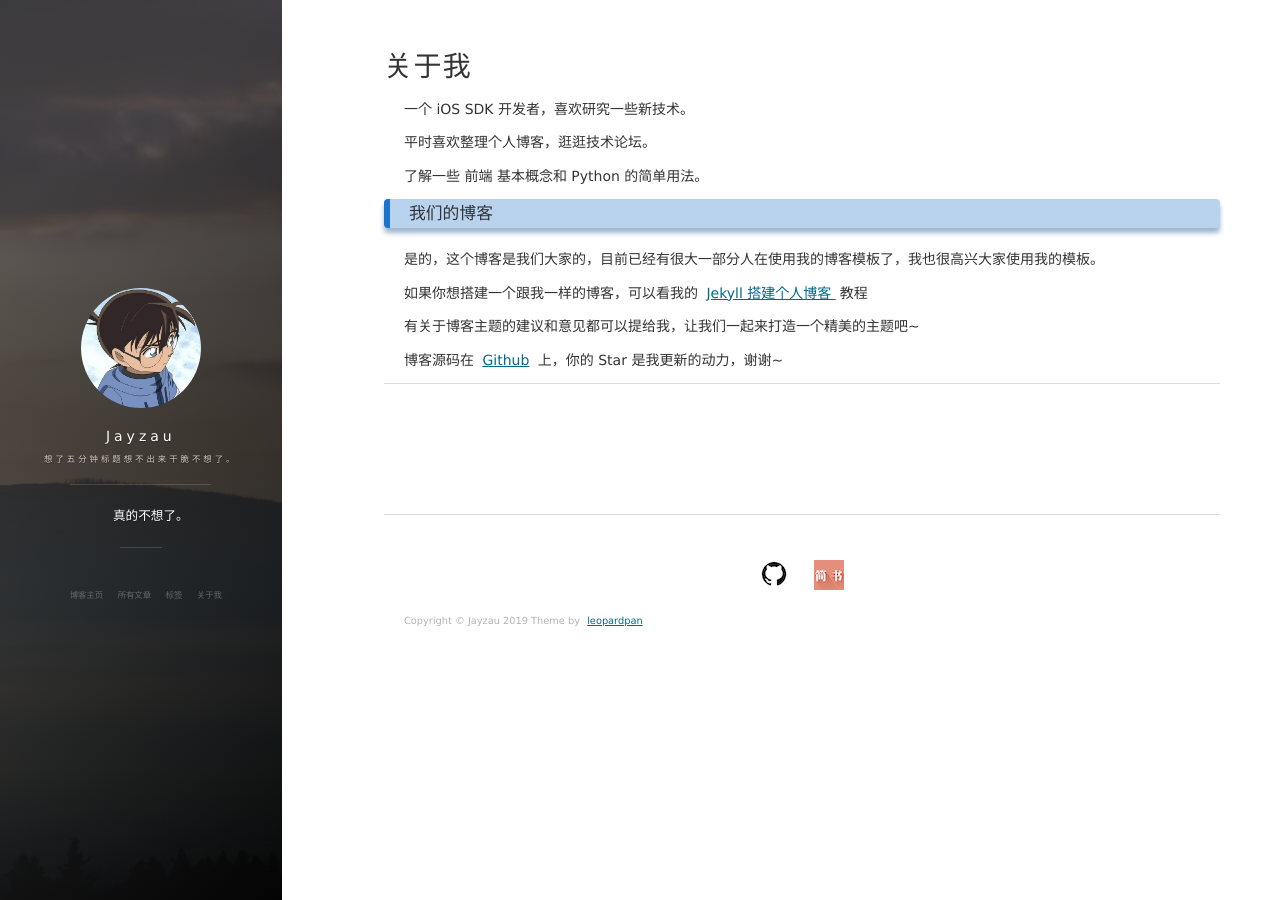
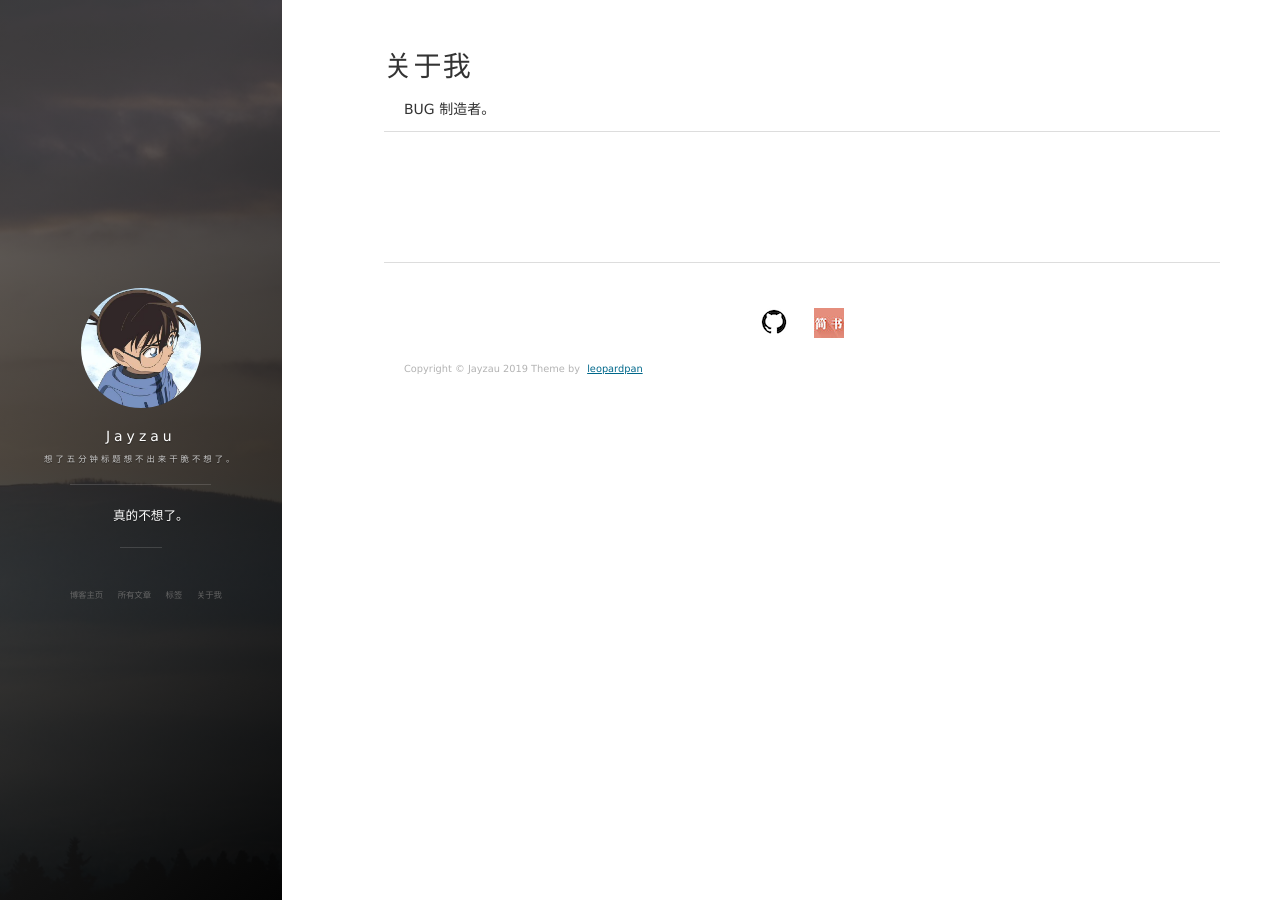
Before and after one commit to jayzau/jayzau.github.io, a Jekyll site: the page built from about.md, in a window 1280 px wide. Built offline with Jekyll 4.4.1, drawn with Linux system fonts in a browser that asks for light colours; nearby versions of some CDN libraries.

```diff
--- a/about.md
+++ b/about.md
@@ -2,40 +2,8 @@
 layout: page
 title: 关于我
 ---
-
-一个 iOS SDK 开发者，喜欢研究一些新技术。
 <p>
-平时喜欢整理个人博客，逛逛技术论坛。
-<p>
-了解一些 前端 基本概念和 Python 的简单用法。
-
+BUG 制造者。
 <p>
 
-<h3> 我们的博客 </h3>
-
-<p>
-
-是的，这个博客是我们大家的，目前已经有很大一部分人在使用我的博客模板了，我也很高兴大家使用我的模板。
-
-<p>
-
-如果你想搭建一个跟我一样的博客，可以看我的
-<a href="/2016/10/jekyll_tutorials1/"> Jekyll 搭建个人博客 </a>
-教程
-
-<p>
-
-有关于博客主题的建议和意见都可以提给我，让我们一起来打造一个精美的主题吧~
-
-<p>
-
-博客源码在 <a target="_blank" href='https://github.com/leopardpan/leopardpan.github.io/'>Github</a> 上，你的 Star 是我更新的动力，谢谢~
-
-<p>
-
-<p>
-
-<p>
-
-
 {% include comments.html %}
```
Also changed, not shown: 404.html (+12 -0 lines), images/favicon.png.
